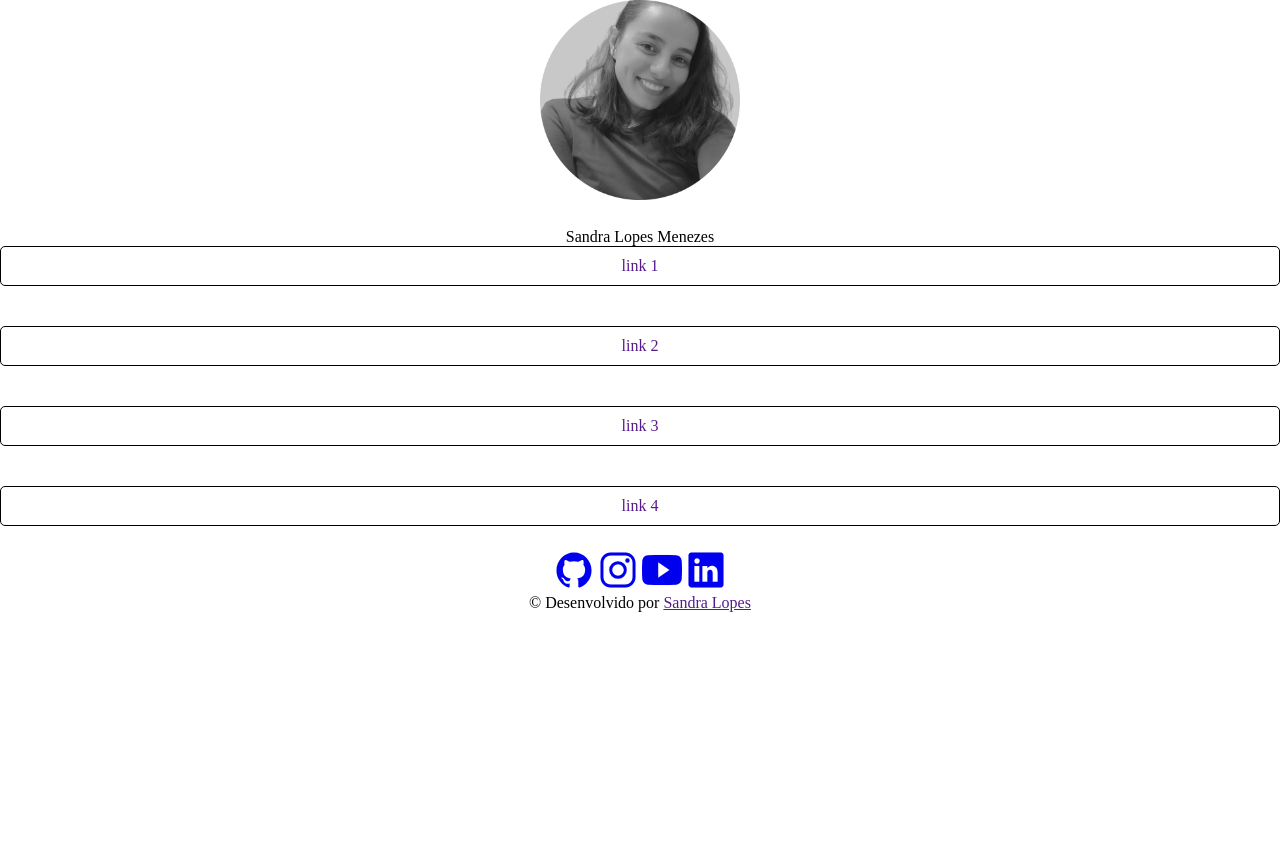
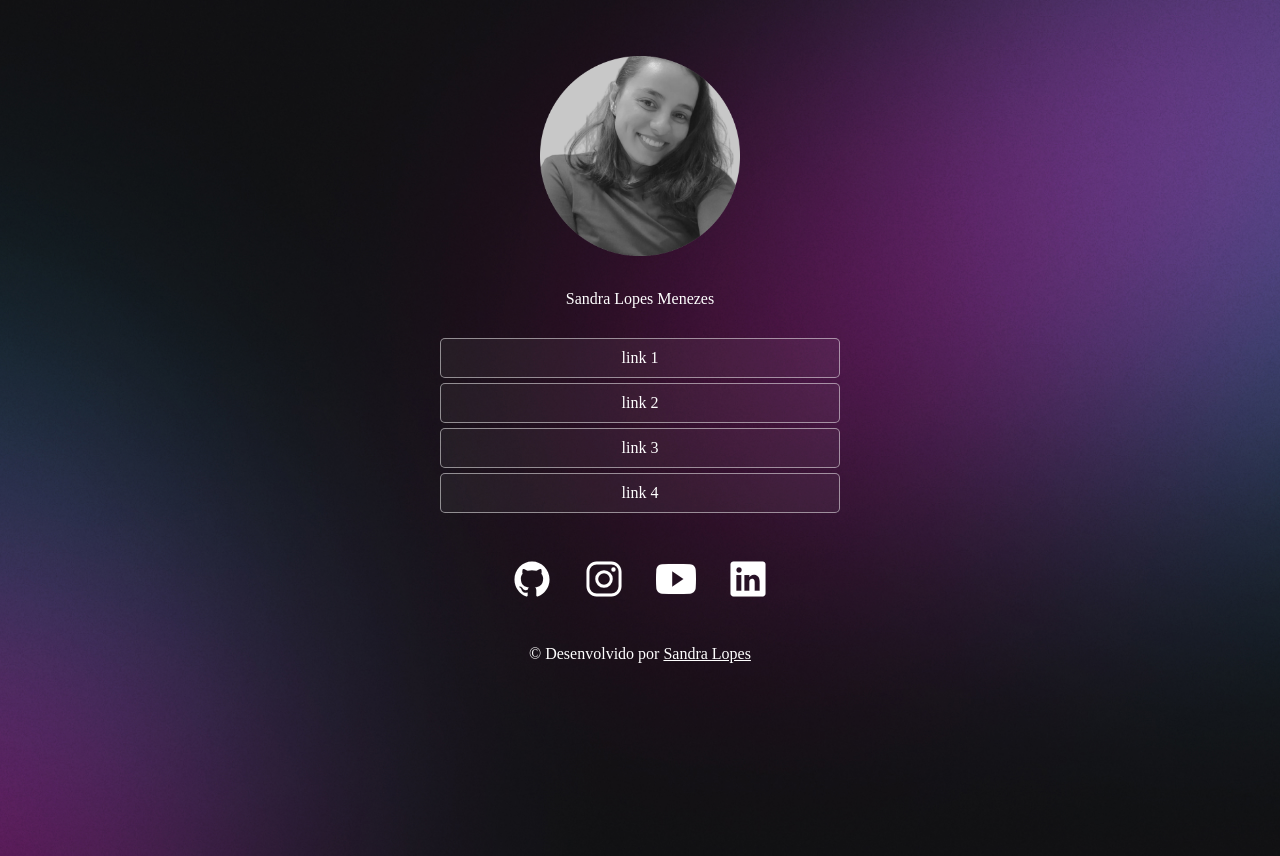
Before and after one commit to SandraMenezes17/HtmlCss, a plain HTML site: page aula-dia-31/index.html in a window 1280 px wide. Before the commit the page ends 800 px from the top, so only its background shows below. Drawn offline with nearby package versions, Linux system fonts and the light colour scheme.

Commit message:
alterações no css

```diff
--- a/aula-dia-31/css/style.css
+++ b/aula-dia-31/css/style.css
@@ -3,6 +3,15 @@
 * { /* seletor global */
     margin: 0;
     padding: 0;
+}
+
+body * {
+    color: white;
+}
+
+body {
+    background: url('../assets/bg-desktop.jpg') no-repeat top center/cover;
+    height: 100vh;
 }
 
 #linkSocial ion-icon{
@@ -11,25 +20,74 @@
 }
 #container {
     text-align: center;
+    width: 100%;
+    max-width: 450px;
+    margin: 56px auto 0;
 }
+
+#perfil {
+
+    margin-bottom: 30px;
+}
+
 #perfil img{
     width: 200px;
     height: 200px;
-    margin-bottom: 24px;
+    margin-bottom: 30px;
 }
 ul {
+    list-style: none;
     display: flex;
     flex-direction: column;
-    gap: 16px;
+    gap: 5px;
+    margin-bottom: 24px;
 }
 
 ul li a {
     text-decoration: none; /* tira o sombreado */
-    border: 1px solid black;
+    background: rgba(255, 255, 255, 0.05);
+    border: 1px solid rgba(255, 255, 255, 0.5);
     border-radius: 5px;
     display: flex;
     justify-content: center;
     padding: 10px;
-    margin-bottom: 24px;
+    margin: 0 25px;
 
 }
+
+ul li a:hover {
+
+    border: 1.5px solid white;
+    background: rgba(152, 60, 170, 0.349);
+}
+
+#linkSocial {
+    display: flex;
+    justify-content: center;
+    margin: 30px auto;
+}
+
+
+#linkSocial a{
+   font-size: 20px;
+   display: flex;
+   border-radius: 50%;
+   padding: 16px;
+}
+
+#linkSocial a:hover {
+    /* background: rgba(255 ,255 ,255 ,0,02) */
+    background: rgba(152, 60, 170, 0.349);
+}
+
+/* media queires */
+
+@media (max-width: 700px) {
+
+    body {
+        background: url('../assets/bg-mobile.jpg') no-repeat top cente/cover;
+    }
+    body *{
+        color: rgb(236, 245, 160)
+    }
+}
```
Also changed, not shown: aula-dia-31/assets/bg-desktop.jpg (added), aula-dia-31/assets/bg-mobile.jpg (added).
